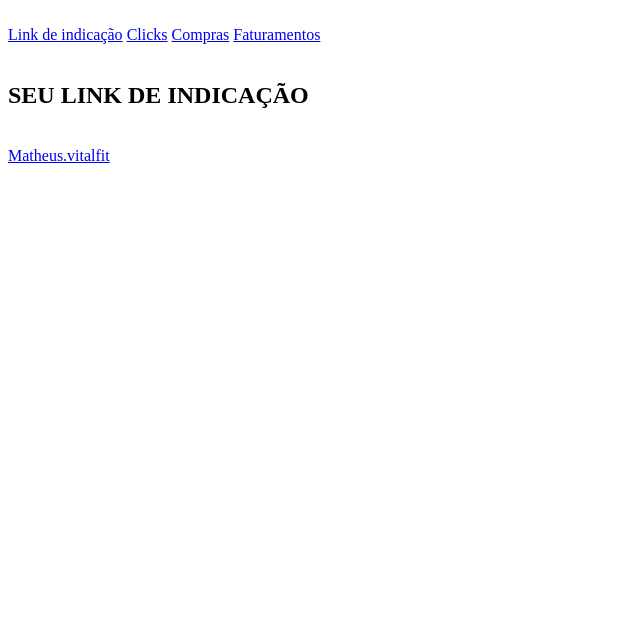
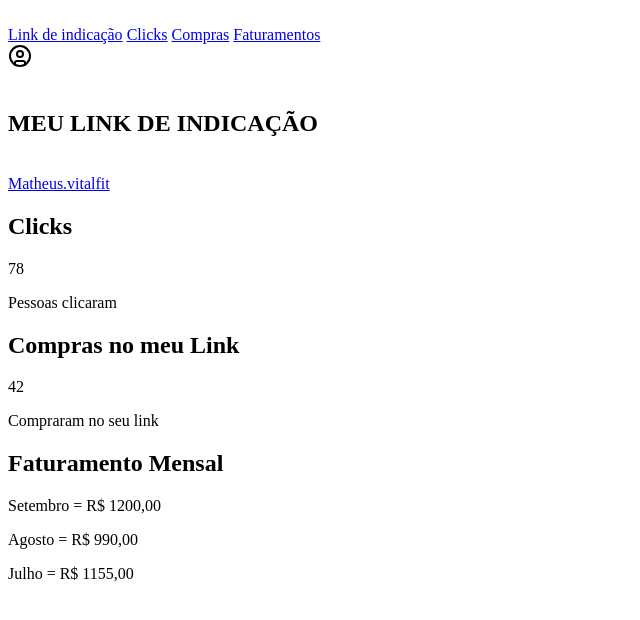
Before and after one commit to Juli4Brandao/Vital-Recife, a plain HTML site: page inicial.html in a window 1280 px wide. Shown: the whole page, without its empty margins (0-640 px from the left). Drawn offline with Linux system fonts and the light colour scheme.

Commit message:
Tela inicial

```diff
--- a/inicial.html
+++ b/inicial.html
@@ -17,13 +17,44 @@
         <a href="#faturamento">Faturamentos</a>
         </nav>
 
+        <svg xmlns="http://www.w3.org/2000/svg" width="24" height="24" viewBox="0 0 24 24" fill="none" stroke="currentColor" stroke-width="2" stroke-linecap="round" stroke-linejoin="round" class="lucide lucide-circle-user-icon lucide-circle-user"><circle cx="12" cy="12" r="10"/><circle cx="12" cy="10" r="3"/><path d="M7 20.662V19a2 2 0 0 1 2-2h6a2 2 0 0 1 2 2v1.662"/></svg>
+    </header>
+
+    <section class="banner">
         <img src="" alt="">
-    </header>
+
+    </section>
+
     <main>
     <section id="link">
-        <h2>SEU LINK DE INDICAÇÃO</h2>
+        <h1>MEU LINK DE INDICAÇÃO</h1>
         <br>
         <a href="#">Matheus.vitalfit</a>
+    </section>
+
+    <section id="click">
+        <h1>Clicks</h1>
+        <div>
+            <p>78</p>
+            <p>Pessoas clicaram</p>
+        </div>
+    </section>
+
+    <section id="compras">
+        <h1>Compras no meu Link</h1>
+        <div>
+            <p>42</p>
+            <p>Compraram no seu link</p>
+        </div>
+    </section>
+
+    <section id="faturamento">
+        <h1>Faturamento Mensal</h1>
+        <div>
+            <p>Setembro = R$ 1200,00</p>
+            <p>Agosto = R$ 990,00</p>
+            <p>Julho = R$ 1155,00</p>
+        </div>
     </section>
     </main>
 </body>
```
